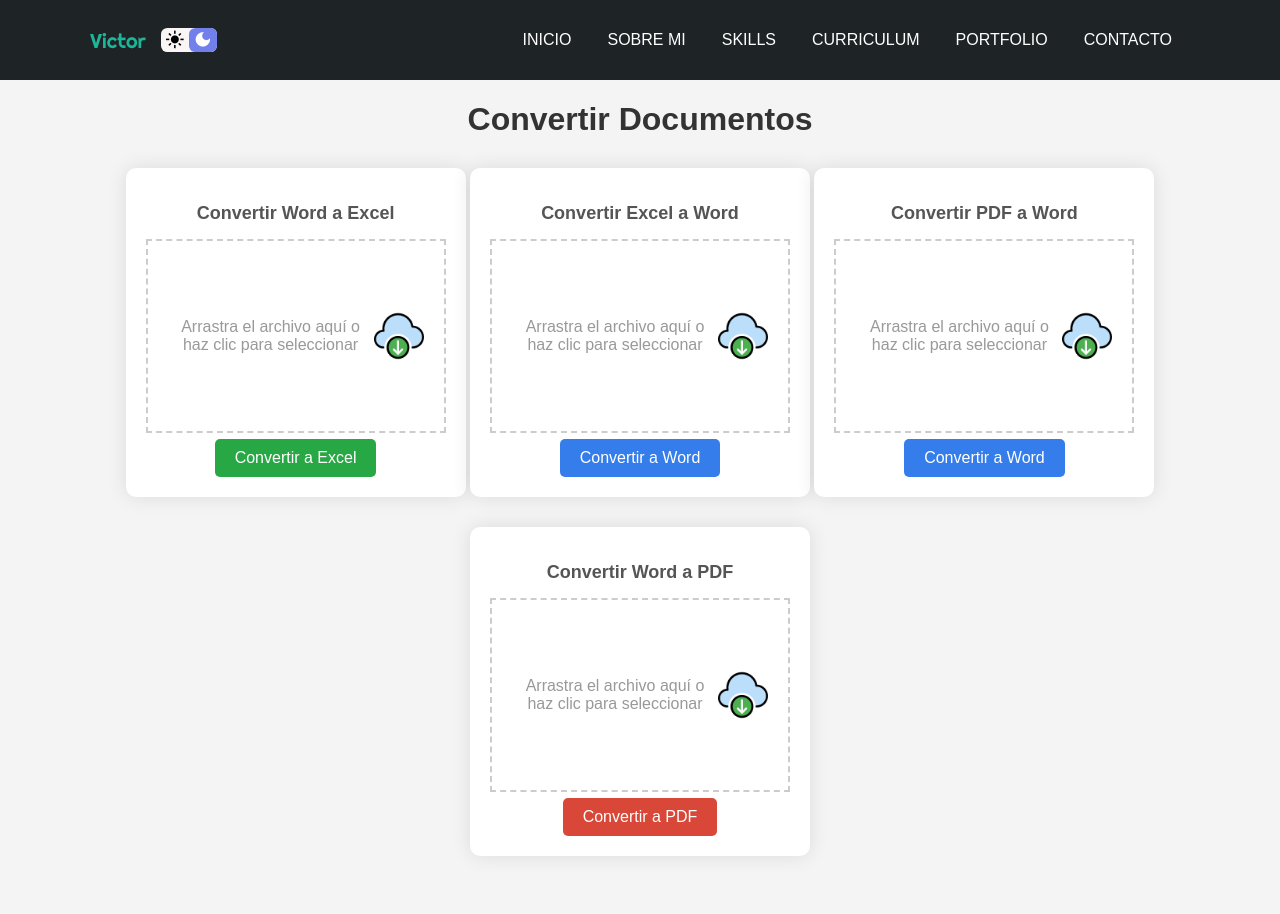
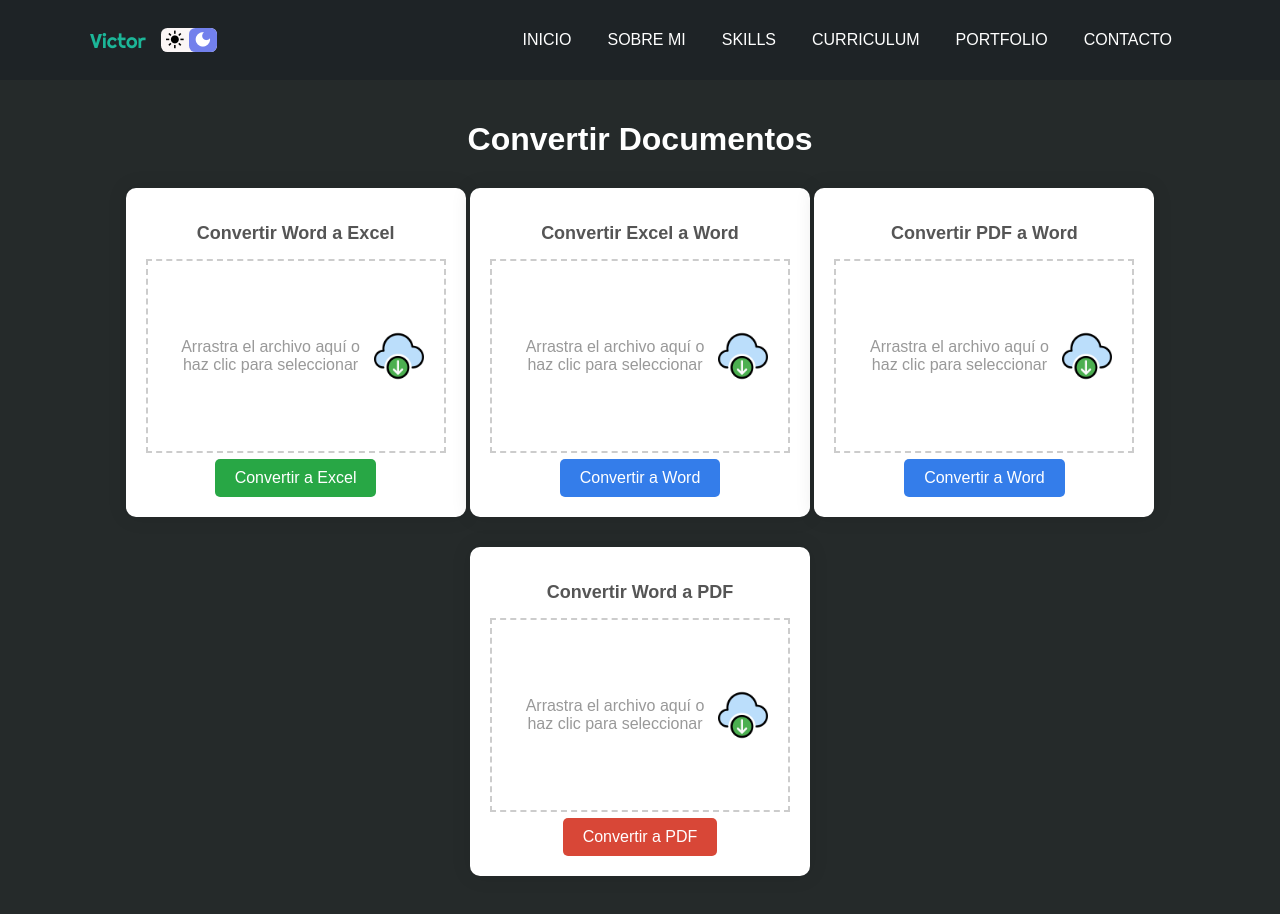
Before and after one commit to victorcamacaro253/convert-Word-Excel-PDF, a website: page public/index.html in a window 1280 px wide. Drawn offline with Linux system fonts and the light colour scheme.

Commit message:
Add files via upload

```diff
--- a/public/style.css
+++ b/public/style.css
@@ -22,7 +22,7 @@
 body {
     font-family: Arial, sans-serif;
     text-align: center;
-    background-color: #f4f4f4;
+    background-color: #252a2a;
     margin: 0;
     padding: 20px;
 }
@@ -61,8 +61,8 @@ body {
 
 
 h1 {
-    color: #333;
-    padding-top: 60px;
+    color: #fff;
+    padding-top: 80px;
 
     margin-bottom: 30px;
 }
```
